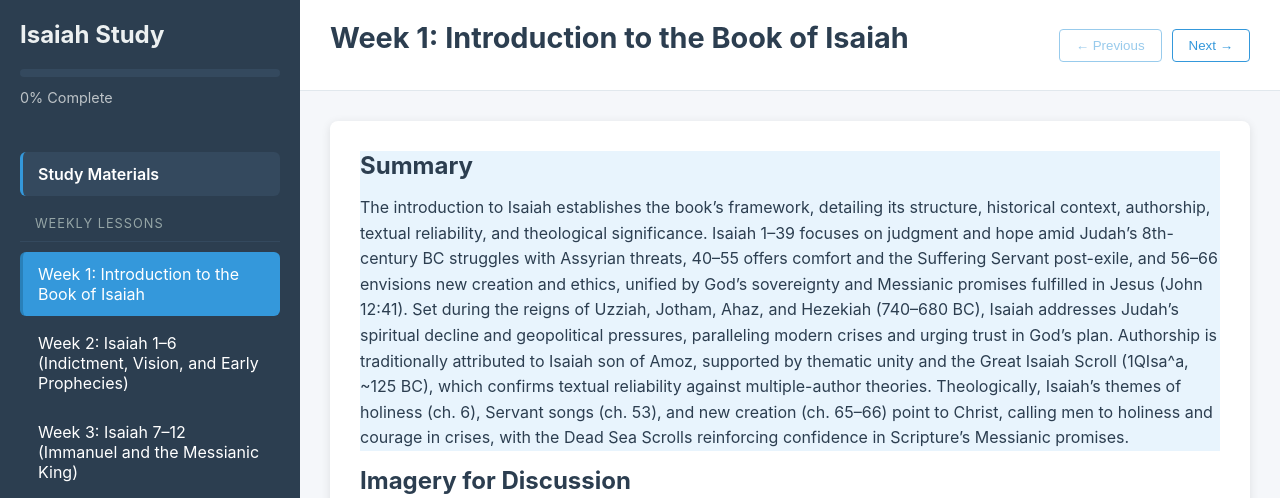
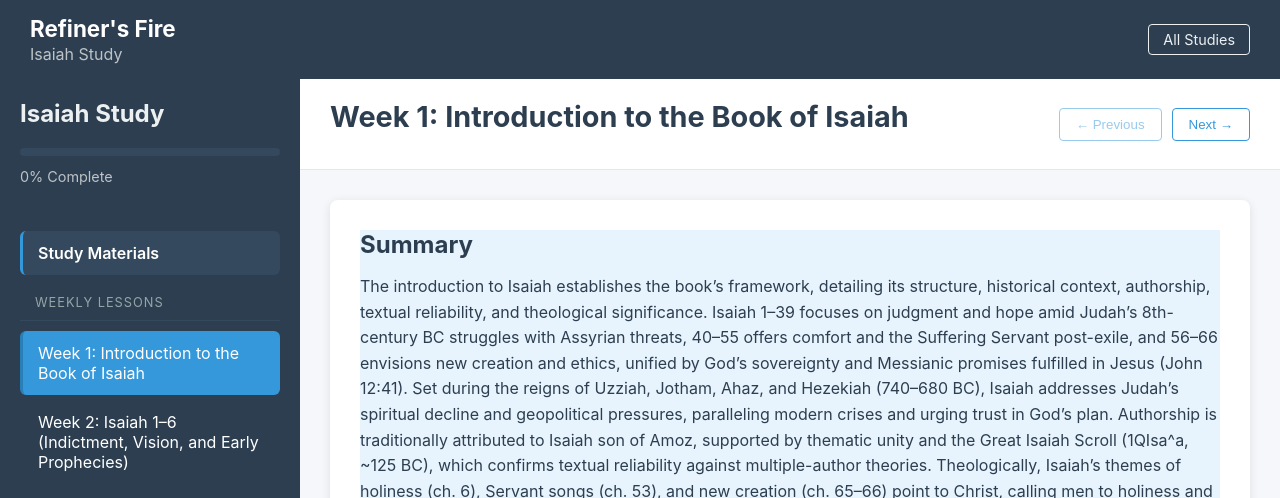
Before and after one commit to swilber/class-isaiah.github.io, a plain HTML site: page studies/isaiah/index.html in a window 1280 px wide. Shown: the top 498 px of the page. Drawn offline with nearby package versions, Linux system fonts and the light colour scheme.

Commit message:
Add consistent Refiners Fire header to both studies

```diff
--- a/studies/isaiah/index.html
+++ b/studies/isaiah/index.html
@@ -3,11 +3,18 @@
 <head>
     <meta charset="UTF-8">
     <meta name="viewport" content="width=device-width, initial-scale=1.0">
-    <title>Isaiah Study - Online Classroom</title>
+    <title>Isaiah Study - Refiner's Fire</title>
     <link rel="icon" type="image/png" href="./resources/flame.png">
     <link rel="stylesheet" href="style.css">
 </head>
 <body>
+    <div class="site-header">
+        <div class="header-titles">
+            <h1>Refiner's Fire</h1>
+            <h2>Isaiah Study</h2>
+        </div>
+        <a href="../../studies.html" class="header-nav-link">All Studies</a>
+    </div>
     <div class="classroom-container">
         <!-- Sidebar Navigation -->
         <nav class="sidebar">
--- a/studies/isaiah/style.css
+++ b/studies/isaiah/style.css
@@ -1,3 +1,24 @@
+/* Site Header */
+.site-header {
+    background: #2c3e50;
+    color: white;
+    padding: 15px 30px;
+    display: flex;
+    justify-content: space-between;
+    align-items: center;
+}
+.site-header .header-titles h1 { font-size: 1.4rem; margin-bottom: 2px; color: white; }
+.site-header .header-titles h2 { font-size: 1rem; font-weight: 400; color: #bdc3c7; margin-bottom: 0; }
+.header-nav-link {
+    color: #ecf0f1;
+    text-decoration: none;
+    font-size: 0.9rem;
+    padding: 6px 14px;
+    border: 1px solid #ecf0f1;
+    border-radius: 4px;
+}
+.header-nav-link:hover { background: rgba(255,255,255,0.1); text-decoration: none; }
+
 /* Online Classroom Styling */
 * {
     margin: 0;
@@ -13,7 +34,7 @@ body {
 
 .classroom-container {
     display: flex;
-    height: 100vh;
+    height: calc(100vh - 58px);
 }
 
 /* Sidebar Navigation */
```
Also changed, not shown: studies/bringing-heaven-here/index.html (+6 -2 lines).
